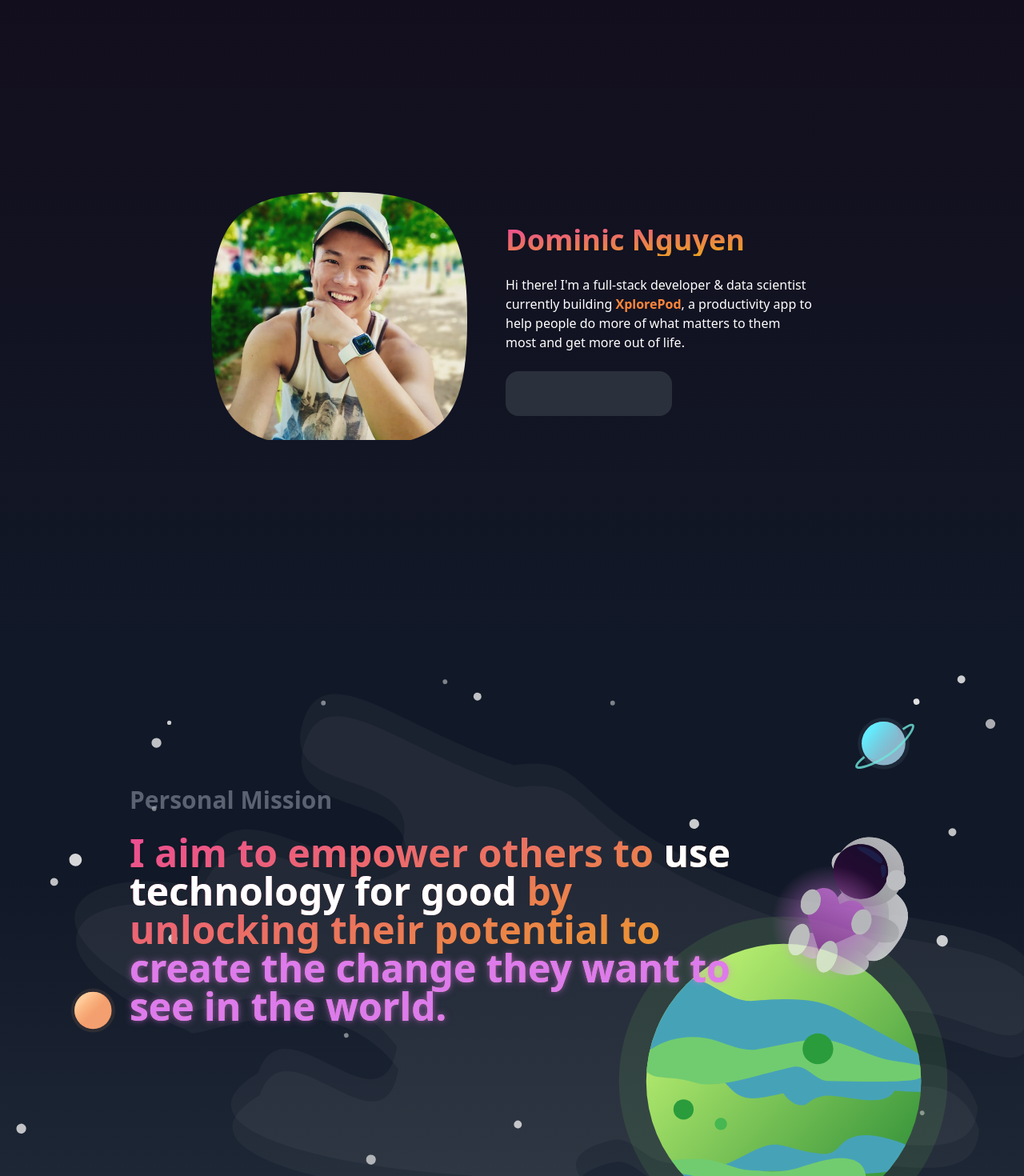
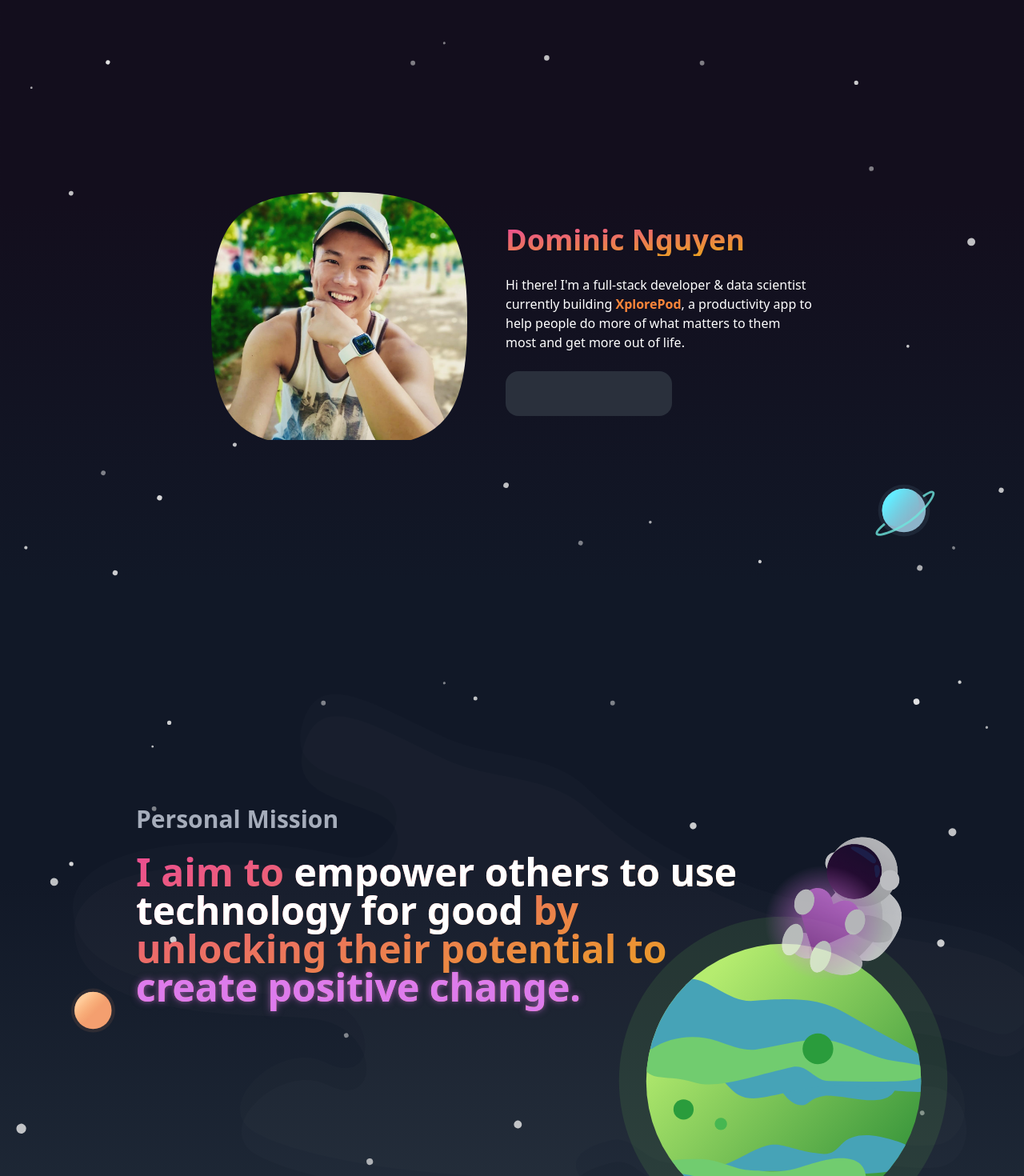
Before and after one commit to domwon/personal-svelte, a SvelteKit app: page / in a window 1280 px wide. Shown: the top 1470 px of the page at 80% size. Built offline with nearby package versions, Linux system fonts and the light colour scheme; some icons are missing.

Commit message:
Add SVG bg to Splash & scroll btn to mission hero
- Update Personal Mission bg to make it flow from splash hero
- Shorten personal mission statement
- move keyframes out in app.css to remove nested CSS warning

```diff
--- a/src/app.css
+++ b/src/app.css
@@ -89,6 +89,7 @@
 /* Animation */
 .animate-pulse-75 {
     animation: pulse 2s cubic-bezier(0.4, 0, 0.6, 1) infinite;
+}
 
 @keyframes pulse {
     0%,
@@ -99,4 +100,3 @@
         opacity: 1;
     }
 }
-}
--- a/src/routes/+page.svelte
+++ b/src/routes/+page.svelte
@@ -1,4 +1,4 @@
-<script>
+<script lang="ts">
 	import Link from '../components/Link.svelte';
 
 	// Icons
@@ -7,6 +7,7 @@
 	import linkedin from 'svelte-awesome/icons/linkedin';
 	import github from 'svelte-awesome/icons/github';
 	import envelope from 'svelte-awesome/icons/envelope';
+	import chevronDown from 'svelte-awesome/icons/chevronDown';
 	import powerOff from 'svelte-awesome/icons/powerOff';
 	import book from 'svelte-awesome/icons/book';
 	import group from 'svelte-awesome/icons/group';
@@ -45,10 +46,21 @@
 			}
 		});
 	});
+
+	// Scroll to mission hero element
+	function scrollToAnchor(anchorId: string) {
+		const anchor = document.querySelector(anchorId);
+		if (anchor) {
+			anchor.scrollIntoView({ behavior: 'smooth' });
+		}
+	}
 </script>
 
-<!-- Hero -->
-<div class="hero min-h-screen bg-gradient-to-b from-[#130E1D] to-gray-900 to-100%">
+<!-- Splash -->
+<div
+	class="hero min-h-screen bg-svg bg-no-repeat bg-center"
+	style="background-image: url('/bg-personal-splash.svg')"
+>
 	<div class="hero-content flex-col lg:flex-row">
 		<img
 			src="/dom-green.jpeg"
@@ -90,18 +102,28 @@
 			</ul>
 		</div>
 	</div>
+	<div class="mt-auto mb-3">
+		<button on:click={() => scrollToAnchor('#mission')} class="animate-bounce">
+			<Icon data={chevronDown} class="hover:text-gray-50" />
+		</button>
+	</div>
 </div>
 
 <!-- Mission -->
-<div class="hero min-h-screen bg-svg bg-no-repeat bg-center" style="background-image: url('/bg-personal-mission.svg')">
+<div
+	id="mission"
+	class="hero min-h-screen bg-svg bg-no-repeat bg-center"
+	style="background-image: url('/bg-personal-mission.svg')"
+>
 	<div class="hero-content flex-col lg:flex-row pb-32">
-		<div class="md:pl-8 px-4 py-6 rounded-3xl">
+		<div class="md:pl-8 py-6 rounded-3xl">
 			<div class="">
 				<h1 class="text-3xl font-bold animate-pulse hiddenBottom">Personal Mission</h1>
 
 				<p class="text-4xl lg:text-5xl font-extrabold text-pd text-gradient hiddenLeft">
-					I aim to empower others to <span class="text-white">use technology for good</span> by unlocking
-					their potential to <span class="text-[#DD7BEC] text-glow-change">create the change they want to see in the world.</span>
+					I aim to <span class="text-white">empower others to use technology for good</span>
+					by unlocking their potential to
+					<span class="text-[#DD7BEC] text-glow-change">create positive change.</span>
 				</p>
 			</div>
 		</div>
```
Also changed, not shown: static/bg-personal-mission.svg, static/bg-personal-splash.svg (added). Lines whose indentation alone changed are shown as unchanged.
